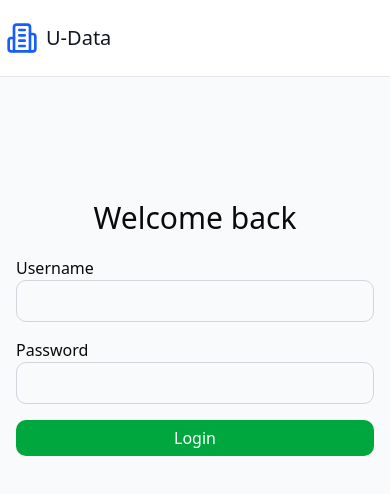
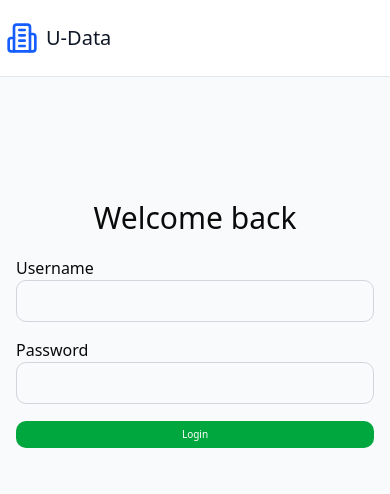
Before and after one commit to Orel-y/UData, a React (Vite) app in the folder udatafrontend/: page / in a window 390 px wide. Shown: the top 494 px of the page. Built offline with nearby package versions, Linux system fonts and the light colour scheme.

Commit message:
Responsive consistent ui with good UX wrapped

```diff
--- a/udatafrontend/src/api/api.ts
+++ b/udatafrontend/src/api/api.ts
@@ -5,8 +5,8 @@ import { getToken } from '../auth/authStore';
 
 var token = getToken();
 
-// const API_BASE = 'https://udata1.onrender.com';
-const API_BASE = "http://localhost:8000";
+const API_BASE = 'https://udata1.onrender.com';
+// const API_BASE = "http://localhost:8000";
 
 
 export interface CreateBuildingDTO {
--- a/udatafrontend/src/components/BuildingSection.tsx
+++ b/udatafrontend/src/components/BuildingSection.tsx
@@ -84,12 +84,12 @@ export function BuildingSection({
     <section className="bg-white">
       <div className="flex items-center justify-between mb-6">
         <div className="flex items-center gap-3">
-          <div className="w-10 h-10 bg-green-100 rounded-lg flex items-center justify-center">
+          <div className="svg w-10 h-10 bg-green-100 rounded-lg flex items-center justify-center">
             <Building className="w-5 h-5 text-green-600" />
           </div>
           <div>
             <h2 className="text-gray-900">
-              {campus?.name} — Buildings
+              {campus?.name}
             </h2>
             <p className="text-gray-600 text-sm">
               Manage buildings under this campus
--- a/udatafrontend/src/components/RoomSection.tsx
+++ b/udatafrontend/src/components/RoomSection.tsx
@@ -137,7 +137,7 @@ export function RoomSection({
     <section>
       <div className="flex items-center justify-between mb-6">
         <div className="flex items-center gap-3">
-          <div className="w-10 h-10 bg-purple-100 rounded-lg flex items-center justify-center">
+          <div className="svg w-10 h-10 bg-purple-100 rounded-lg flex items-center justify-center">
             <DoorOpen className="w-5 h-5 text-purple-600" />
           </div>
           <div>
--- a/udatafrontend/src/index.css
+++ b/udatafrontend/src/index.css
@@ -1305,8 +1305,8 @@ html {
     .py-4{
       padding: 0;
     }
-    div.bg-white.p-6{
-      padding: 5px 0;
+    button{
+      font-size: x-small;
     }
     .bg-white.p-6{
       padding: 5px 5px;
@@ -1323,4 +1323,7 @@ html {
     .login h3{
       font-size: 30px;
     }
+    .svg{
+      display: none;
+    }
 }
--- a/udatafrontend/src/pages/LoginPage.tsx
+++ b/udatafrontend/src/pages/LoginPage.tsx
@@ -39,7 +39,7 @@ export default function LoginPage() {
             navigate('/campuses');
         } catch (error) {
             const er =  error as AxiosError
-            setMsg(er.response?.data?.detail)
+            setMsg(er.response?.data?.detail || "Check your internet connection")
             setError(1);
         }finally{
             setShowMsg(true);
```
